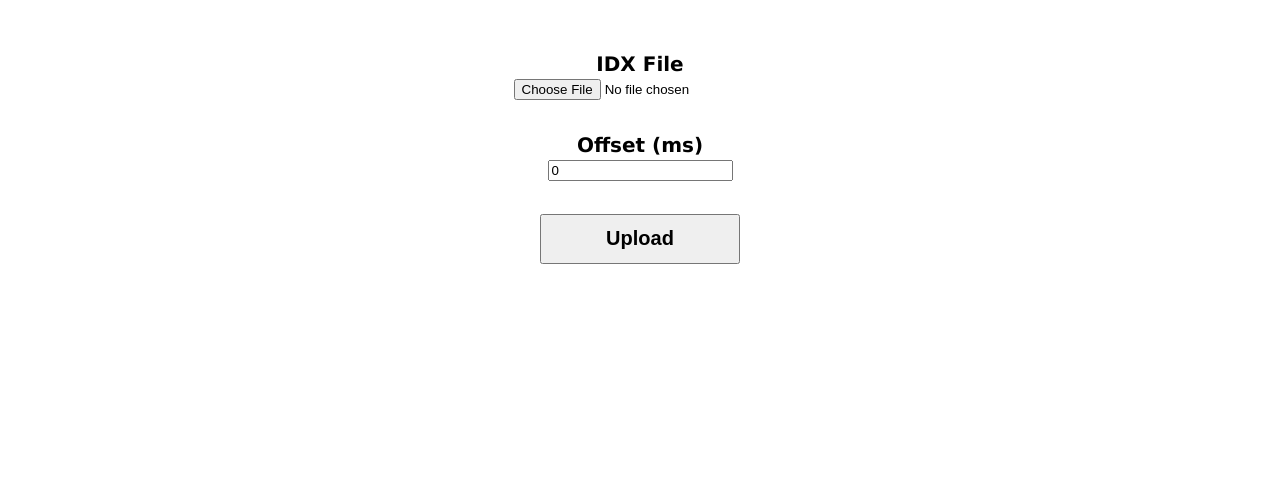
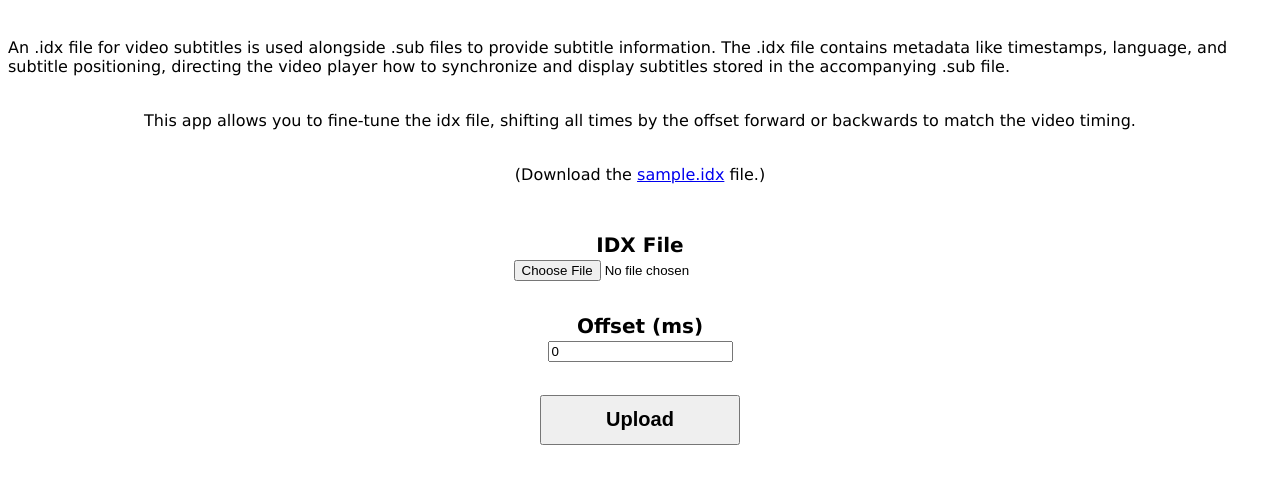
Before and after one commit to yarrumevets/idxtiming, a website: page public/index.html in a window 1280 px wide. Shown: the part 70-554 px from the top of the page. Drawn offline with Linux system fonts and the light colour scheme.

Commit message:
Updated .gitignore. Added a sample.idx file. Added some more description to the page and a download link.

```diff
--- a/public/index.html
+++ b/public/index.html
@@ -50,6 +50,17 @@
   </script>
   <body>
     <h1>idx Timing Adjuster</h1>
+    <p>
+      An .idx file for video subtitles is used alongside .sub files to provide
+      subtitle information. The .idx file contains metadata like timestamps,
+      language, and subtitle positioning, directing the video player how to
+      synchronize and display subtitles stored in the accompanying .sub file.
+    </p>
+    <p>
+      This app allows you to fine-tune the idx file, shifting all times by the
+      offset forward or backwards to match the video timing.
+    </p>
+    <p>(Download the <a href="/sample.idx" download> sample.idx</a> file.)</p>
     <form>
       <label for="file">IDX File </label>
       <input type="file" name="file" id="file" />
--- a/server.js
+++ b/server.js
@@ -93,8 +93,6 @@ app.listen(port, () => {
   console.log(`Server running at http://localhost:${port}`);
 });
 
-// Learning reference:
-
 // Return a text file.
 app.get("/textfiletest", (req, res) => {
   res.setHeader("Content-Disposition", 'attachment; filename="textfile.txt"');
```
Also changed, not shown: 2 other files.
